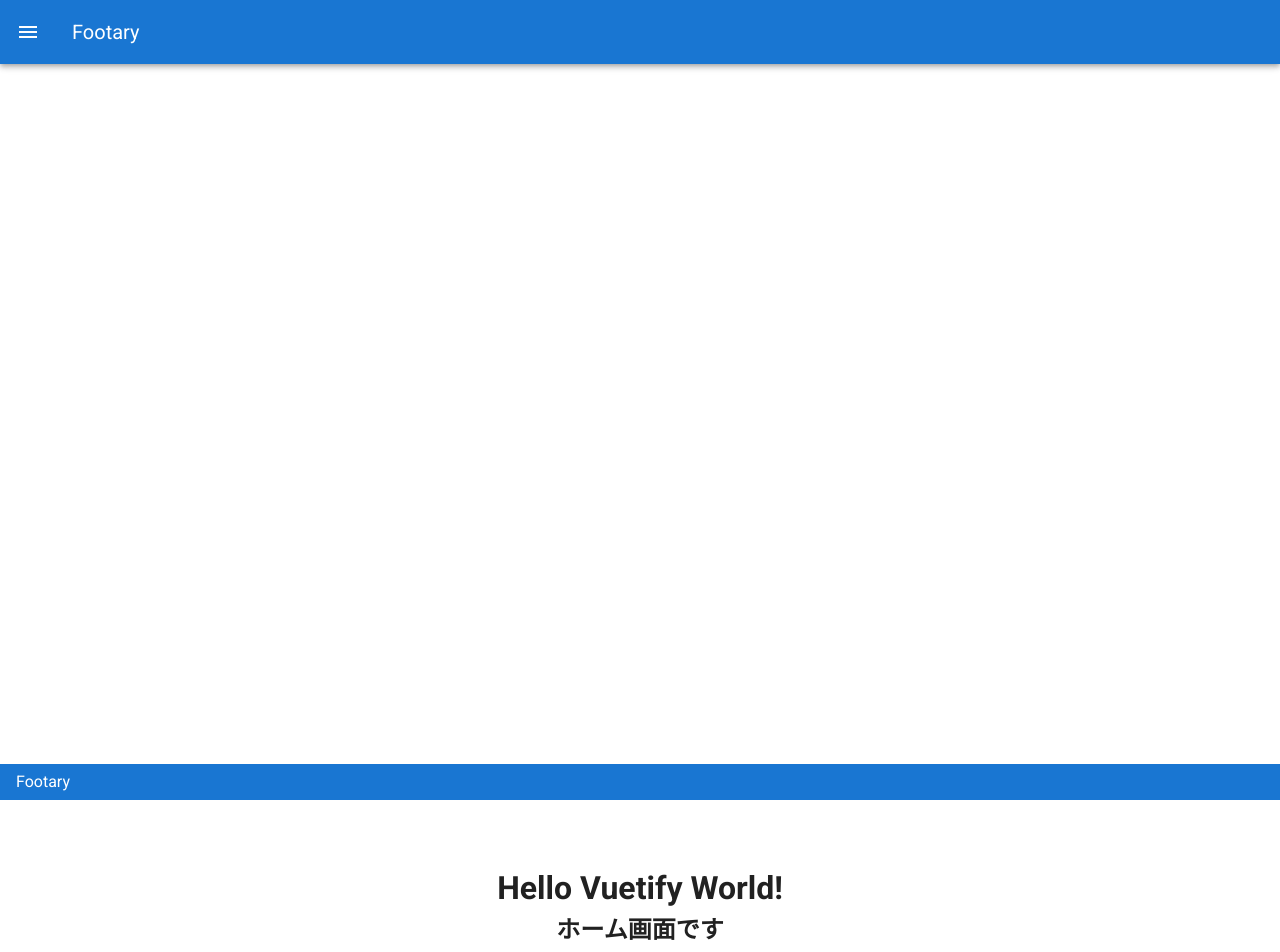
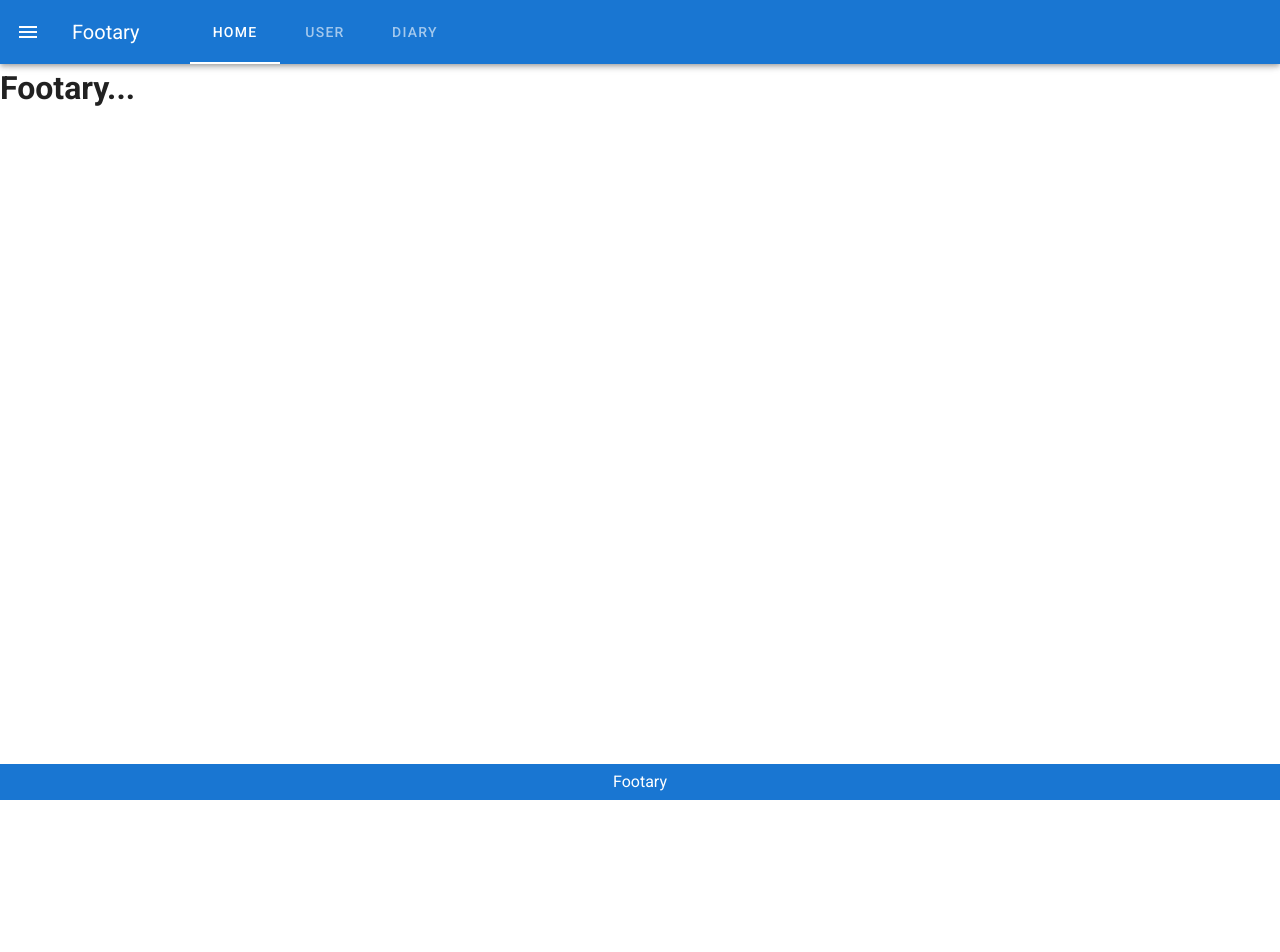
Before and after one commit to Tstegen1/footary, a Vue app: page / in a window 1280 px wide. Shown: the top 952 px of the page. After the commit the page ends 800 px from the top, so only its background shows below. Built offline with nearby package versions, Linux system fonts and the light colour scheme.

Commit message:
ヘッダー修正中

```diff
--- a/src/App.vue
+++ b/src/App.vue
@@ -1,9 +1,7 @@
 <template>
   <v-app>
-    <Navbar></Navbar>
+    <Header></Header>
     <router-view></router-view>
+    <Footer></Footer>
   </v-app>
 </template>
-
-<script>
-</script>
--- a/src/main.js
+++ b/src/main.js
@@ -3,8 +3,9 @@ import App from './App.vue'
 import Diary from './pages/Diary.vue';
 import Home from './pages/Home.vue';
 import Authentication from './pages/Authentication';
-import Navbar from './pages/Navbar.vue';
+import Header from './pages/Header.vue';
 import User from './pages/User.vue';
+import Footer from './pages/Footer.vue';
 import vuetify from './plugins/vuetify';
 import router from './router';
 import store from './store/store';
@@ -14,8 +15,9 @@ Vue.config.productionTip = false
 Vue.component('Diary', Diary);
 Vue.component('Home', Home);
 Vue.component('Authentication', Authentication);
-Vue.component('Navbar', Navbar);
+Vue.component('Header', Header);
 Vue.component('User', User);
+Vue.component('Footer', Footer);
 
 
 
--- a/src/pages/Diary.vue
+++ b/src/pages/Diary.vue
@@ -1,7 +1,7 @@
 <!-- サッカーノートを書く -->
 <template>
   <v-main>
-    ノート書くページです
+    <h1>ノート書くページです</h1>
   </v-main>
 </template>
 
--- /dev/null
+++ b/src/pages/Footer.vue
@@ -0,0 +1,5 @@
+<template>
+  <v-footer app color="primary" dark class="justify-center">
+    Footary
+  </v-footer>
+</template>
--- a/src/pages/Navbar.vue
+++ b/src/pages/Header.vue
@@ -1,13 +1,18 @@
 <!-- 共通のナビゲーション画面 -->
 <template>
-  <v-app>
-    <v-app-bar absolute app color="primary" dark>
-      <v-app-bar-nav-icon @click="drawer = true"></v-app-bar-nav-icon>
+  <header>
+    <v-app-bar app dark color="primary">
+      <v-app-bar-nav-icon  dark  @click="drawer = true"></v-app-bar-nav-icon>
       <v-toolbar-title>Footary</v-toolbar-title>
+      <v-tabs>
+        <v-tab to="/">Home</v-tab>
+        <v-tab to="/user">User</v-tab>
+        <v-tab to="/diary">Diary</v-tab>
+      </v-tabs>
     </v-app-bar>
-    <v-navigation-drawer app v-model="drawer" absolute>
+    <v-navigation-drawer app v-model="drawer" temporary>
       <v-list nav dense>
-        <v-list-item-group v-model="group" active-class="primary--text">
+        <v-list-item-group  active-class="primary--text">
           <v-list-item>
             <v-list-item-icon>
               <v-icon>mdi-home</v-icon>
@@ -29,10 +34,7 @@
         </v-list-item-group>
       </v-list>
     </v-navigation-drawer>
-    <v-footer color="primary" dark app>
-      Footary
-    </v-footer>
-  </v-app>
+  </header>
 </template>
 
 <script>
@@ -46,3 +48,10 @@ export default {
   },
 }
 </script>
+
+<style scoped>
+.v-toolbar__title {
+  overflow: visible !important;
+  margin-right: 50px !important;
+}
+</style>
--- a/src/pages/Home.vue
+++ b/src/pages/Home.vue
@@ -1,12 +1,7 @@
 <!-- ホーム画面 -->
 <template>
   <v-main>
-    <v-row class="text-center">
-      <v-col cols="12">
-        <h1>Hello Vuetify World!</h1>
-        <h2>ホーム画面です</h2>
-      </v-col>
-    </v-row>
+    <h1>Footary...</h1>
   </v-main>
 </template>
 
```
